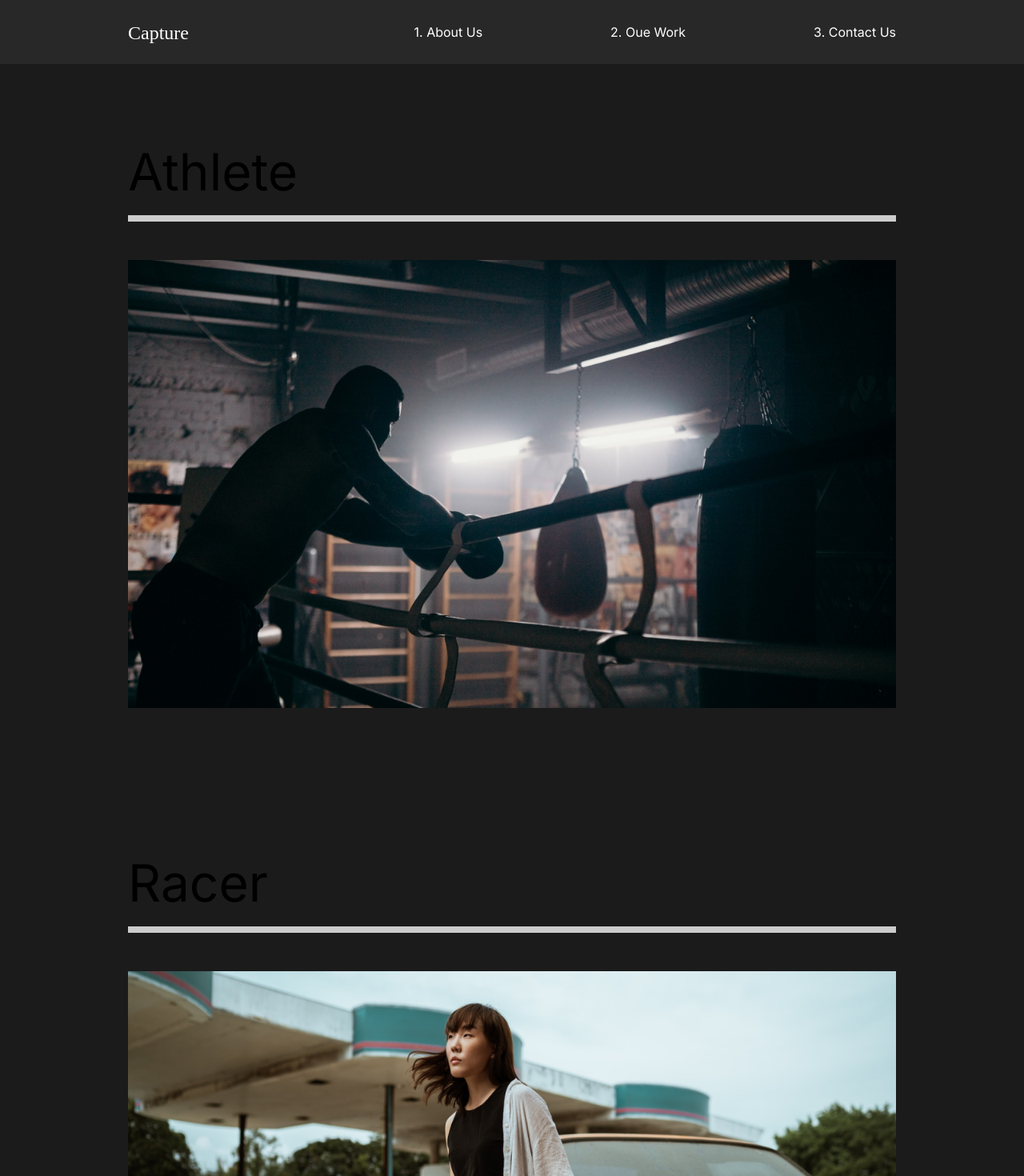
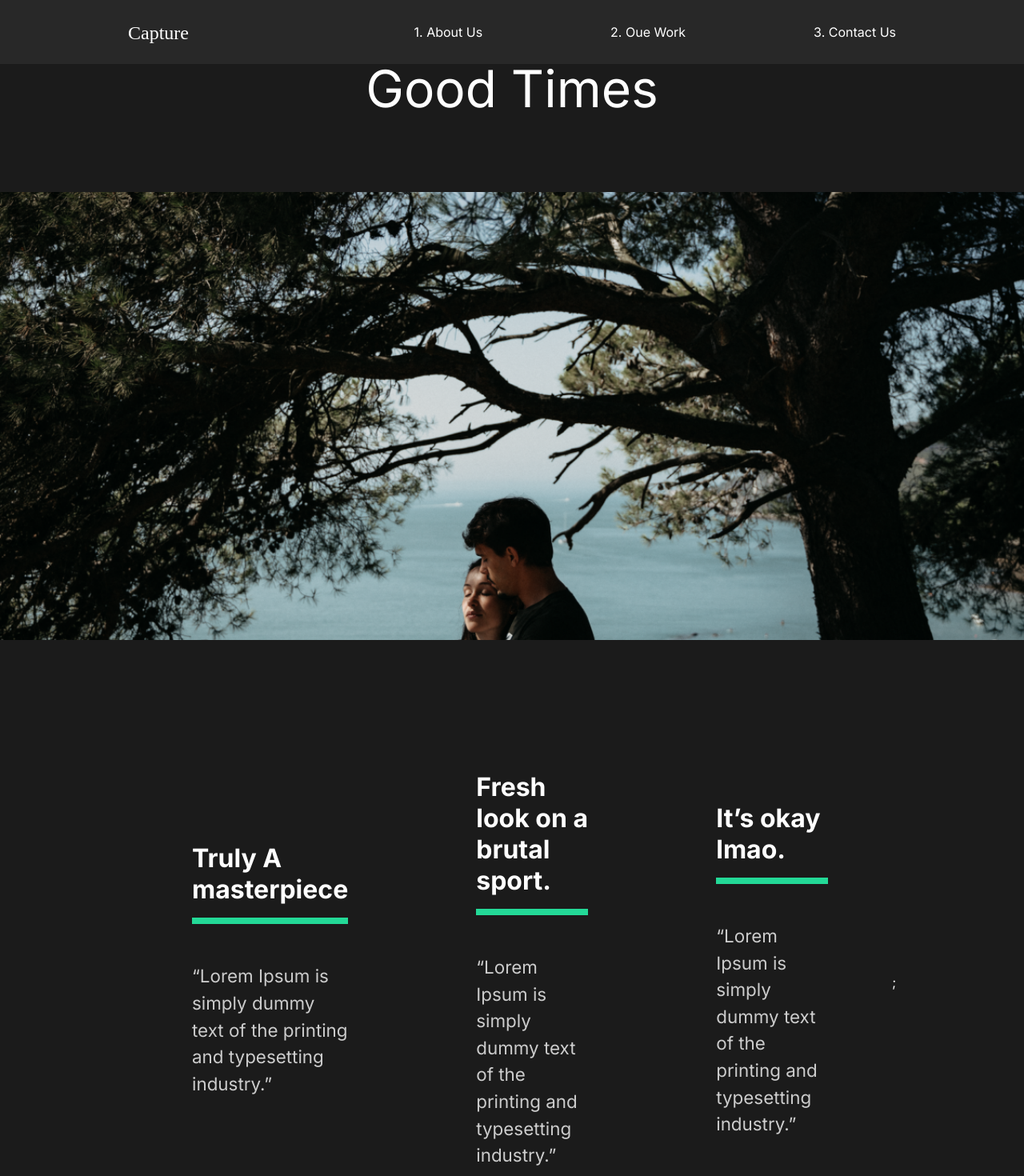
Before and after one commit to HakunaMatata5151/Capture, a React (Create React App) app: page /work/good-times in a window 1280 px wide. Shown: the top 1470 px of the page at 80% size. Built offline with nearby package versions, Linux system fonts and the light colour scheme.

Commit message:
11. Movie Details

```diff
--- a/src/App.js
+++ b/src/App.js
@@ -3,6 +3,7 @@
 import Nav from "./components/Nav";
 import ContactUs from "./pages/ContactUs";
 import OurWork from "./pages/OurWork";
+import MovieDetail from "./pages/MovieDetail";
 //importing from router
 import { Switch, Route } from "react-router-dom";
 
@@ -16,8 +17,12 @@
           <AboutUs />
         </Route>
 
-        <Route path="/work">
+        <Route path="/work" exact>
           <OurWork />
+        </Route>
+
+        <Route path="/work/:id">
+          <MovieDetail />
         </Route>
 
         <Route path="/contact">
--- /dev/null
+++ b/src/movieState.js
@@ -0,0 +1,81 @@
+//Import Images
+import athlete from "./img/athlete-small.png";
+import goodtimes from "./img/goodtimes-small.png";
+import theracer from "./img/theracer-small.png";
+import athlete2 from "./img/athlete2.png";
+import goodtimes2 from "./img/good-times2.jpg";
+import theracer2 from "./img/the-racer2.jpg";
+
+export const MovieState = () => {
+  return [
+    {
+      title: "The Athlete",
+      mainImg: athlete,
+      secondaryImg: athlete2,
+      url: "/work/the-athlete",
+      awards: [
+        {
+          title: "Truly A masterpiece",
+          description:
+            "“Lorem Ipsum is simply dummy text of the printing and typesetting industry.”",
+        },
+        {
+          title: "Fresh look on a brutal sport.",
+          description:
+            "“Lorem Ipsum is simply dummy text of the printing and typesetting industry.”",
+        },
+        {
+          title: "It’s okay lmao.",
+          description:
+            "“Lorem Ipsum is simply dummy text of the printing and typesetting industry.”",
+        },
+      ],
+    },
+    {
+      title: "Good Times",
+      mainImg: goodtimes,
+      url: "/work/good-times",
+      secondaryImg: goodtimes2,
+      awards: [
+        {
+          title: "Truly A masterpiece",
+          description:
+            "“Lorem Ipsum is simply dummy text of the printing and typesetting industry.”",
+        },
+        {
+          title: "Fresh look on a brutal sport.",
+          description:
+            "“Lorem Ipsum is simply dummy text of the printing and typesetting industry.”",
+        },
+        {
+          title: "It’s okay lmao.",
+          description:
+            "“Lorem Ipsum is simply dummy text of the printing and typesetting industry.”",
+        },
+      ],
+    },
+    {
+      title: "The Racer",
+      mainImg: theracer,
+      url: "/work/the-racer",
+      secondaryImg: theracer2,
+      awards: [
+        {
+          title: "Truly A masterpiece",
+          description:
+            "“Lorem Ipsum is simply dummy text of the printing and typesetting industry.”",
+        },
+        {
+          title: "Fresh look on a brutal sport.",
+          description:
+            "“Lorem Ipsum is simply dummy text of the printing and typesetting industry.”",
+        },
+        {
+          title: "It’s okay lmao.",
+          description:
+            "“Lorem Ipsum is simply dummy text of the printing and typesetting industry.”",
+        },
+      ],
+    },
+  ];
+};
--- /dev/null
+++ b/src/pages/MovieDetail.js
@@ -0,0 +1,103 @@
+import React, { useState, useEffect } from "react";
+import styled from "styled-components";
+import { useHistory } from "react-router";
+import { MovieState } from "../movieState";
+
+const MovieDetail = () => {
+  const history = useHistory();
+  const url = history.location.pathname;
+  const [movies, setmovies] = useState(MovieState);
+  const [movie, setmovie] = useState(null);
+
+  useEffect(() => {
+    const currentMovie = movies.filter((stateMovie) => stateMovie.url === url);
+    setmovie(currentMovie[0]); //Here the zero shows us that we are storing an object and not an array so that we dont have to use it further like this.
+  }, [movies, url]);
+  console.log(movie);
+  return (
+    <>
+      {movie && (
+        <Details>
+          <HeadLine>
+            <h2>{movie.title}</h2>
+            <img src={movie.mainImg} alt="Image of Movie Choosen" />
+          </HeadLine>
+          <Awards>
+            {movie.awards.map((award) => (
+              <Award
+                title={award.title}
+                description={award.description}
+                key={award.title}
+              />
+            ))}
+            ;
+          </Awards>
+          <ImageDisplay>
+            <img src={movie.secondaryImg} alt="movie image second" />
+          </ImageDisplay>
+        </Details>
+      )}
+    </>
+  );
+};
+
+const Details = styled.div`
+  color: white;
+`;
+const HeadLine = styled.div`
+  min-height: 90vh;
+  padding-top: 20vh;
+  position: realtive;
+  h2 {
+    position: absolute;
+    top: 10%;
+    left: 50%;
+    transform: translate(-50%, -10%);
+  }
+  img {
+    width: 100%;
+    height: 70vh;
+    object-fit: cover;
+  }
+`;
+const Awards = styled.div`
+  min-height: 80vh;
+  display: flex;
+  margin: 5rem 10rem;
+  align-items: center;
+  justify-content: space-around;
+`;
+const AwardStyle = styled.div`
+  padding: 5rem;
+  h3 {
+    font-size: 2rem;
+  }
+  .line {
+    width: 100%;
+    background: #23d997;
+    height: 0.5rem;
+    margin: 1rem 0rem;
+  }
+  p {
+    padding: 2rem 0rem;
+  }
+`;
+const ImageDisplay = styled.div`
+  min-height: 50vh;
+  img {
+    width: 100%;
+    height: 100vh;
+  }
+`;
+//Award Component
+const Award = ({ title, description }) => {
+  return (
+    <AwardStyle>
+      <h3>{title}</h3>
+      <div className="line"></div>
+      <p>{description}</p>
+    </AwardStyle>
+  );
+};
+
+export default MovieDetail;
--- a/src/pages/OurWork.js
+++ b/src/pages/OurWork.js
@@ -13,21 +13,21 @@
       <Movie>
         <h2>Athlete</h2>
         <div className="line"></div>
-        <Link>
+        <Link to="/work/the-athlete">
           <img src={athlete} alt="athelte " />
         </Link>
       </Movie>
       <Movie>
         <h2>Racer</h2>
         <div className="line"></div>
-        <Link>
+        <Link to="/work/the-racer">
           <img src={theracer} alt="theracer " />
         </Link>
       </Movie>
       <Movie>
         <h2>Athlete</h2>
         <div className="line"></div>
-        <Link>
+        <Link to="/work/good-times">
           <img src={goodtimes} alt="goodtimes " />
         </Link>
       </Movie>
```
